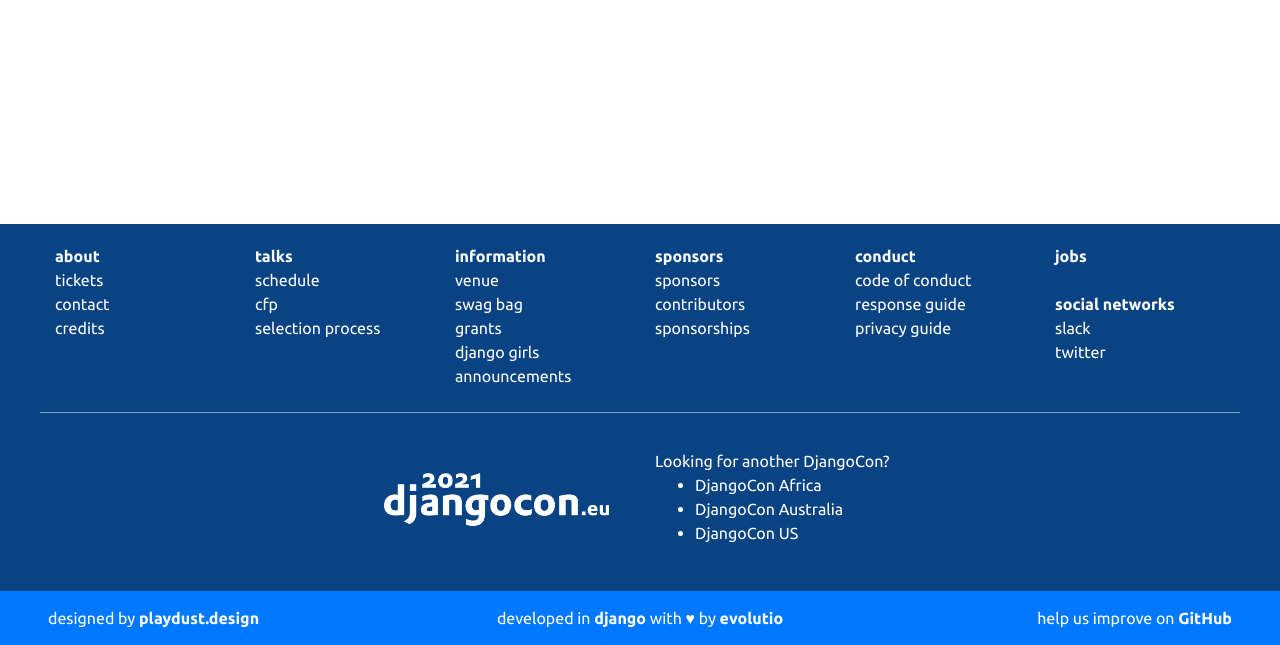
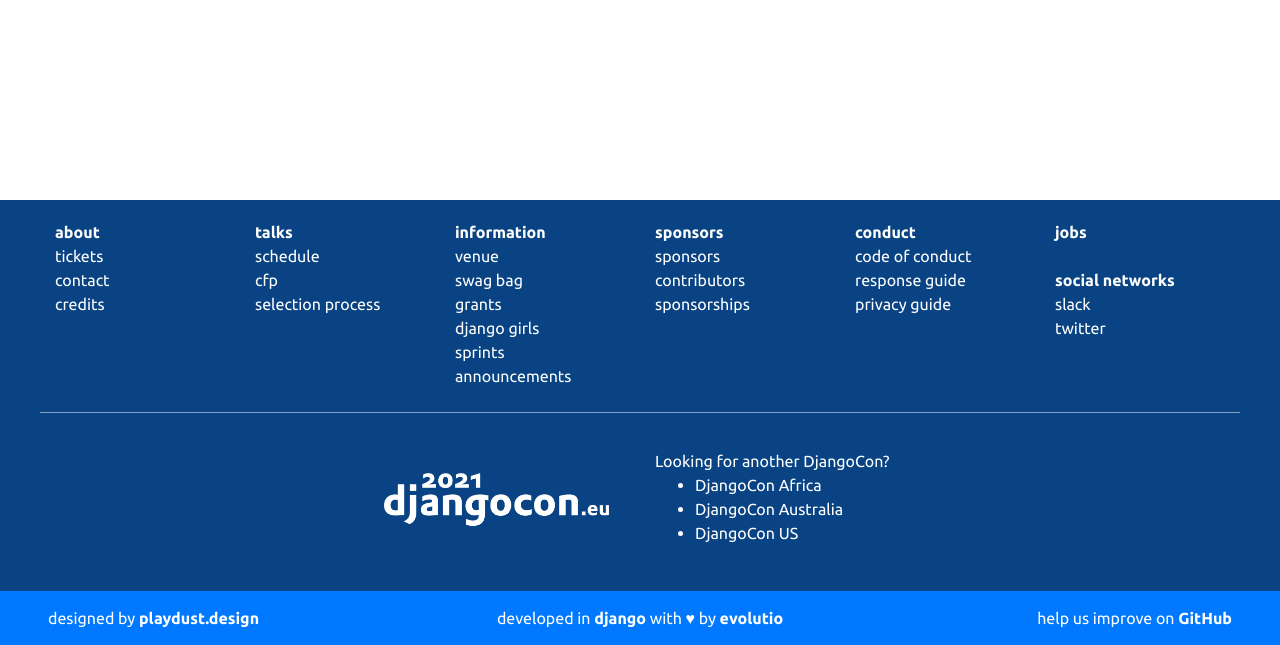
Before and after one commit to djangocon/2021.djangocon.eu, a Django app: page /accounts/password/reset/ in a window 1280 px wide. Shown: the part 155-800 px from the top of the page. Run offline with Django 3.2, Linux system fonts and the light colour scheme; some libraries are stand-ins or nearby versions.

Commit message:
add sprints to footer

```diff
--- a/djangocon_2020/templates/modules/footer.html
+++ b/djangocon_2020/templates/modules/footer.html
@@ -22,6 +22,7 @@
       {% comment %} <a class="text-white" href="/information/hospitality/">hospitality</a><br/> {% endcomment %}
       <a class="text-white" href="/information/grants/">grants</a><br/>
       <a class="text-white" href="/information/djangogirls/">django girls</a><br/>
+      <a class="text-white" href="/information/sprints/">sprints</a><br/>
       {% comment %} <a class="text-white" href="/information/visa/">visa</a><br/> {% endcomment %}
       <a class="text-white" href="/information/announcements/">announcements</a>
     </div>
```
